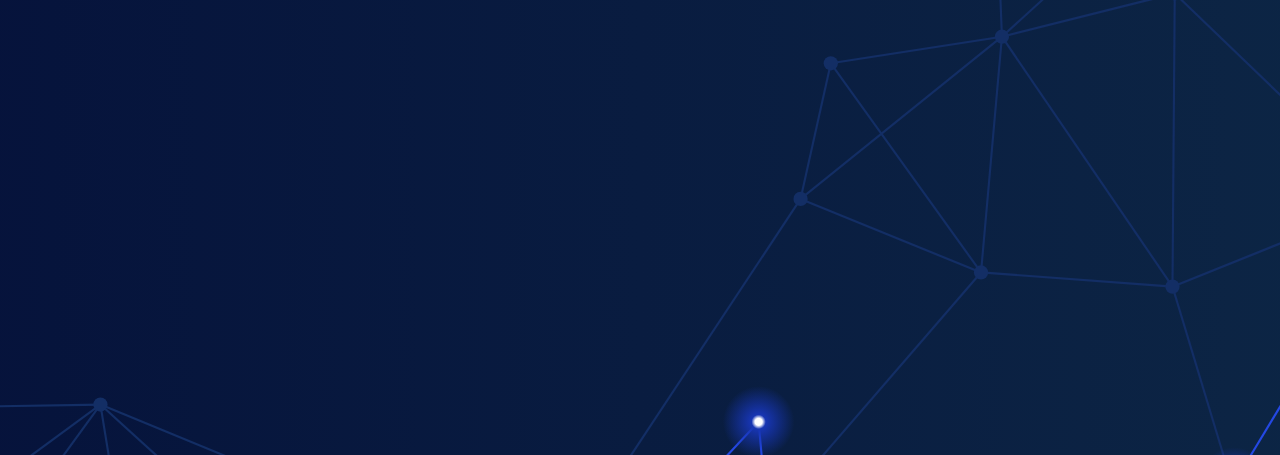
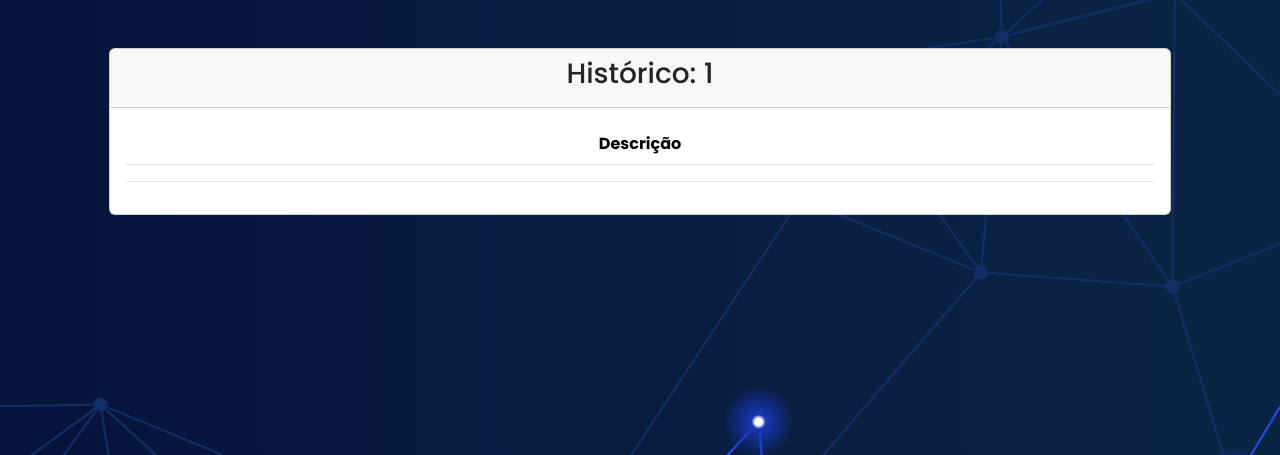
Before and after one commit to holandavinicius/TI-Project, a PHP site: page /historico.php?nome=1 in a window 1280 px wide. Shown: the part 78-533 px from the top of the page. Run offline with PHP 8.4, Linux system fonts and the light colour scheme; lists and menus that the app fills with data are empty.

Commit message:
feat: table for log details.

```diff
--- a/historico.php
+++ b/historico.php
@@ -1,3 +1,16 @@
+<?php
+
+
+require_once ($_SERVER["DOCUMENT_ROOT"]."/ti/api/device_data_interface.php");
+require_once ($_SERVER["DOCUMENT_ROOT"]."/ti/api/device_data_model.php");
+require_once ($_SERVER["DOCUMENT_ROOT"]."/ti/api/device_data_service.php");
+
+$device = $_GET['nome'];
+
+
+
+?>
+
 
 <!DOCTYPE html>
 <html lang="pt-BR">
@@ -7,15 +20,18 @@
     <meta name="viewport" content="width=device-width, initial-scale=1.0">
     <title>Document</title>
     <link rel="stylesheet" href="./css/dashboard.css">
-    <link href="https://cdn.jsdelivr.net/npm/bootstrap@5.3.3/dist/css/bootstrap.min.css" rel="stylesheet" integrity="sha384-QWTKZyjpPEjISv5WaRU9OFeRpok6YctnYmDr5pNlyT2bRjXh0JMhjY6hW+ALEwIH" crossorigin="anonymous">
+    <link href="https://cdn.jsdelivr.net/npm/bootstrap@5.3.3/dist/css/bootstrap.min.css" rel="stylesheet"
+        integrity="sha384-QWTKZyjpPEjISv5WaRU9OFeRpok6YctnYmDr5pNlyT2bRjXh0JMhjY6hW+ALEwIH" crossorigin="anonymous">
     <link rel="preconnect" href="https://fonts.googleapis.com">
     <link rel="preconnect" href="https://fonts.gstatic.com" crossorigin>
-    <link href="https://fonts.googleapis.com/css2?family=Poppins:ital,wght@0,100;0,200;0,300;0,400;0,500;0,600;0,700;0,800;0,900;1,100;1,200;1,300;1,400;1,500;1,600;1,700;1,800;1,900&display=swap" rel="stylesheet">
+    <link
+        href="https://fonts.googleapis.com/css2?family=Poppins:ital,wght@0,100;0,200;0,300;0,400;0,500;0,600;0,700;0,800;0,900;1,100;1,200;1,300;1,400;1,500;1,600;1,700;1,800;1,900&display=swap"
+        rel="stylesheet">
 
 </head>
 
 <body>
-<nav class="d-flex">
+    <nav class="d-flex">
         <!-- Logo -->
         <div id="logo">
             <a href="dashboard.php">
@@ -51,8 +67,45 @@
         </div>
     </nav>
 
+
+
+    <div class="row justify-content-center">
+        <div class="col-10 mt-5">
+            <div class="card text-center">
+                <div class="card-header">
+                    <h3>Histórico: <?php echo ucfirst($device) ?></h3>
+                </div>
+                <div class="card-body">
+                    <table class="table">
+                        <thead>
+                            <tr>
+                                <th scope="col">Descrição</th>
+                            </tr>
+                        </thead>
+                        <tbody>
+                            <?php
+                            $deviceDataService = new DeviceDataService();
+                            // echo $device;
+                            $resultData = $deviceDataService->ProcessDataGet($device);
+
+                            $log = $resultData->getLog();
+
+                            $strSplit = explode(",", $log);
+
+                            foreach ($strSplit as $unitLog) { ?>
+                                <tr>
+                                    <td> <?php echo $unitLog ?> </td>
+                                </tr>
+                            <?php } ?>
+                        </tbody>
+                    </table>
+                </div>
+            </div>
+        </div>
+    </div>
 </body>
-<script src=" https://cdn.jsdelivr.net/npm/bootstrap@5.3.3/dist/js/bootstrap.bundle.min.js" integrity="sha384-YvpcrYf0tY3lHB60NNkmXc5s9fDVZLESaAA55NDzOxhy9GkcIdslK1eN7N6jIeHz" crossorigin="anonymous">
-</script>
+<script src=" https://cdn.jsdelivr.net/npm/bootstrap@5.3.3/dist/js/bootstrap.bundle.min.js"
+    integrity="sha384-YvpcrYf0tY3lHB60NNkmXc5s9fDVZLESaAA55NDzOxhy9GkcIdslK1eN7N6jIeHz" crossorigin="anonymous">
+    </script>
 
 </html>
```
